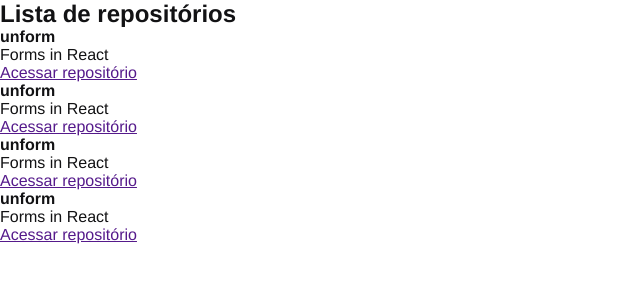
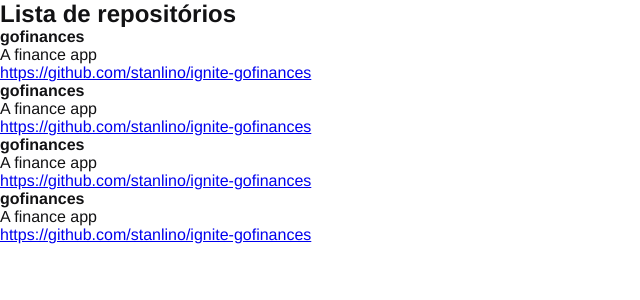
Before and after one commit to stanlino/ignite-github-explorer-react, a React app: page / in a window 1280 px wide. Shown: the top 300 px of the page, without its empty margins (0-640 px from the left). Built offline with nearby package versions, Linux system fonts and the light colour scheme.

Commit message:
feat: create RepositoryItem component

```diff
--- a/package.json
+++ b/package.json
@@ -16,11 +16,13 @@
     "@babel/core": "^7.17.8",
     "@babel/preset-env": "^7.16.11",
     "@babel/preset-react": "^7.16.7",
+    "@pmmmwh/react-refresh-webpack-plugin": "^0.5.4",
     "babel-loader": "^8.2.3",
     "cross-env": "^7.0.3",
     "css-loader": "^6.7.1",
     "html-webpack-plugin": "^5.5.0",
     "node-sass": "^7.0.1",
+    "react-refresh": "^0.11.0",
     "sass": "^1.49.9",
     "sass-loader": "^12.6.0",
     "style-loader": "^3.3.1",
--- /dev/null
+++ b/src/components/RepositoryItem.jsx
@@ -0,0 +1,15 @@
+export function RepositoryItem(props) {
+
+  console.log(props.repository?.name)
+
+  return (
+    <li>
+      <strong>{props.repository?.name ?? 'Default'}</strong>
+      <p>{props.repository?.description ?? 'Default'}</p>
+
+      <a href={props.repository?.link ?? '#'}>
+        {props.repository?.link ?? 'Default'}
+      </a>
+    </li>
+  )
+}
--- a/src/components/RepositoryList.jsx
+++ b/src/components/RepositoryList.jsx
@@ -1,41 +1,22 @@
+import { RepositoryItem } from "./RepositoryItem";
+
 export function RepositoryList() {
+
+  const repository = {
+    name: 'gofinances',
+    description: 'A finance app',
+    link: 'https://github.com/stanlino/ignite-gofinances'
+  }
+
   return (
     <section className="repository-list">
       <h1>Lista de repositórios</h1>
 
       <ul>
-        <li>
-          <strong>unform</strong>
-          <p>Forms in React</p>
-
-          <a href="">
-            Acessar repositório
-          </a>
-        </li>
-        <li>
-          <strong>unform</strong>
-          <p>Forms in React</p>
-
-          <a href="">
-            Acessar repositório
-          </a>
-        </li>
-        <li>
-          <strong>unform</strong>
-          <p>Forms in React</p>
-
-          <a href="">
-            Acessar repositório
-          </a>
-        </li>
-        <li>
-          <strong>unform</strong>
-          <p>Forms in React</p>
-
-          <a href="">
-            Acessar repositório
-          </a>
-        </li>
+        <RepositoryItem repository={repository}/>
+        <RepositoryItem repository={repository}/>
+        <RepositoryItem repository={repository}/>
+        <RepositoryItem repository={repository}/>
       </ul>
     </section>
   )
--- a/webpack.config.js
+++ b/webpack.config.js
@@ -1,5 +1,6 @@
 const path = require('path')
 const HtmlWebpackPlugin = require('html-webpack-plugin')
+const ReactRefreshWebpackPlugin = require('@pmmmwh/react-refresh-webpack-plugin')
 
 const isDevelopment = process.env.NODE_ENV !== 'production'
 
@@ -19,18 +20,27 @@
   },
   devServer: {
     static: path.resolve(__dirname, 'public'),
+    hot: true
   },
   plugins: [
+    isDevelopment && new ReactRefreshWebpackPlugin(),
     new HtmlWebpackPlugin({
       template: path.resolve(__dirname, 'public', 'index.html')
-    })
-  ],
+    }),
+  ].filter(Boolean),
   module: {
     rules: [
       {
         test: /\.jsx$/,
         exclude: /node_modules/,
-        use: 'babel-loader'
+        use: {
+          loader: 'babel-loader',
+          options: {
+            plugins: [
+              isDevelopment && require.resolve('react-refresh/babel')
+            ].filter(Boolean)
+          }
+        }
       },
       {
         test: /\.scss$/,
```
Also changed, not shown: 2 other files (tests, documents, lock files or other folders).
